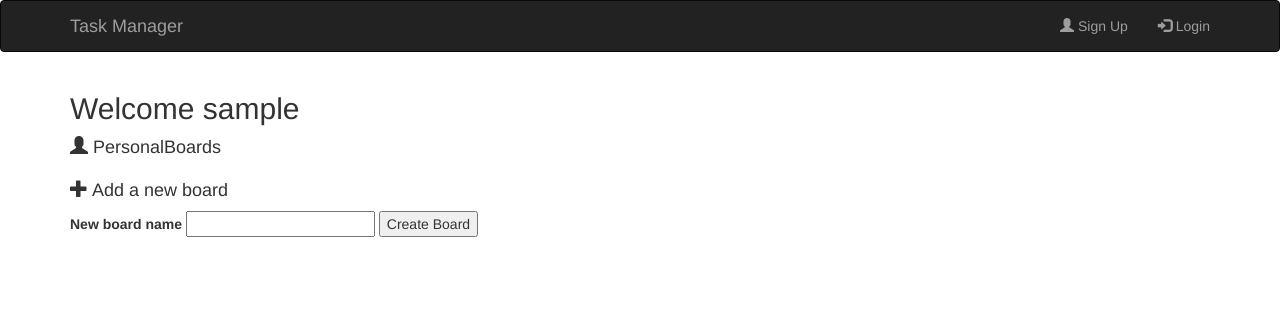
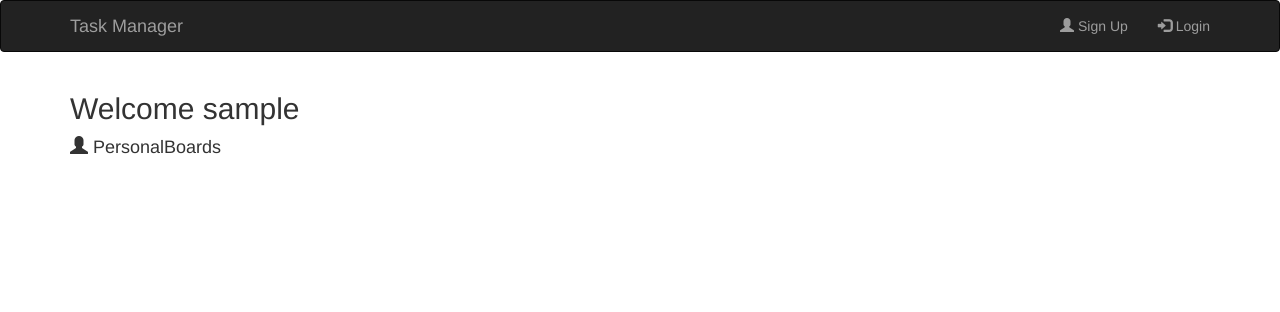
Before and after one commit to GioLop/task_manager, a Flask app: a page that uses task_manager/templates/boards.html in a window 1280 px wide. Shown: the top 312 px of the page. Run offline with Flask 2, Linux system fonts and the light colour scheme; the visitor is signed in with stand-in values (Sample User, id 1); data comes from the database, SQL or seed files in the repository; data that the repository does not hold is empty; some libraries are stand-ins or nearby versions.

Commit message:
Redefining models and routes

```diff
--- a/task_manager/forms.py
+++ b/task_manager/forms.py
@@ -31,11 +31,3 @@ class LoginForm(FlaskForm):
     password = PasswordField('Password', validators=[DataRequired()])
     remember = BooleanField('Remember Me')
     submit = SubmitField('Log In')
-
-class AddBoard(FlaskForm):
-    name = StringField('New board name', validators=[DataRequired()])
-    submit = SubmitField('Create Board')
-
-class AddList(FlaskForm):
-    name = StringField('Create new List', validators=[DataRequired()])
-    submit = SubmitField('Create List')
--- a/task_manager/routes.py
+++ b/task_manager/routes.py
@@ -1,7 +1,7 @@
 from flask import render_template, flash, redirect, url_for, request
 from flask_login  import login_user, current_user, logout_user, login_required
 from task_manager import app, db, bcrypt
-from task_manager.forms import RegistrationForm, LoginForm, AddBoard, AddList
+from task_manager.forms import RegistrationForm, LoginForm
 from task_manager.models import User, Board, List, Task
 
 @app.route('/')
@@ -12,74 +12,67 @@ def home():
     else:
         return render_template('home.html')
 
-@app.route('/register', methods=['GET', 'POST'])
+@app.route('/register')
 def register():
     form = RegistrationForm()
 
     if current_user.is_authenticated:
         return redirect(url_for('boards', username=current_user.username))
     else:
-        if form.validate_on_submit():
-            hashed_password = bcrypt.generate_password_hash(form.password.data).decode('utf-8')
-            user = User(username=form.username.data, email=form.email.data, password=hashed_password)
+        return render_template('register.html', title='Register', form=form)
 
-            db.session.add(user)
-            db.session.commit()
+@app.route('/register', methods=['POST'])
+def new_register():
+    form = RegistrationForm()
 
-            flash('Your account has been created! You are now able to log in', 'success')
+    if form.validate_on_submit():
+        hashed_password = bcrypt.generate_password_hash(form.password.data).decode('utf-8')
+        user = User(username=form.username.data, email=form.email.data, password=hashed_password)
 
-            return redirect(url_for('login'))
-        else:
-            return render_template('register.html', title='Register', form=form)
+        db.session.add(user)
+        db.session.commit()
 
-@app.route('/login', methods=['GET', 'POST'])
+        flash('Your account has been created! You are now able to log in', 'success')
+
+        return redirect(url_for('login'))
+    else:
+        return render_template('register.html', title='Register', form=form)
+
+@app.route('/login')
 def login():
     form = LoginForm()
 
     if current_user.is_authenticated:
         return redirect(url_for('boards', username=current_user.username))
     else:
-        if form.validate_on_submit():
-            user = User.query.filter_by(email=form.email.data).first()
+        return render_template('login.html', title='Login', form=form)
 
-            if user and bcrypt.check_password_hash(user.password, form.password.data):
-                login_user(user, remember=form.remember.data)
+@app.route('/login', methods=['POST'])
+def user_login():
+    form = LoginForm()
 
-                return redirect(url_for('boards', username=user.username))
-            else:
-                flash('Please check email and password!', 'danger')
-                return render_template('login.html', title='Login', form=form)
-        else:
-            return render_template('login.html', title='Login', form=form)
+    if form.validate_on_submit():
+        user = User.query.filter_by(email=form.email.data).first()
+
+        if user and bcrypt.check_password_hash(user.password, form.password.data):
+            login_user(user, remember=form.remember.data)
+
+            return redirect(url_for('boards', username=user.username))
+    else:
+        flash('Please check email and password!', 'danger')
+        return render_template('login.html', title='Login', form=form)
+
+@app.route('/logout')
+def logout():
+    logout_user()
+    return redirect(url_for('home'))
 
 @app.route('/account')
 @login_required
 def account():
     return render_template('account.html', current_user=current_user)
 
-@app.route('/logout')
-def logout():
-    logout_user()
-    return redirect(url_for('home'))
-
-@app.route('/<username>/boards', methods=['GET', 'POST'])
+@app.route('/<username>/boards')
 @login_required
 def boards(username):
-    form = AddBoard()
-
-    if request.method == 'POST' and form.validate_on_submit():
-        new_board = current_user.add_board(name=form.name.data)
-        return redirect(url_for('board', board_id=new_board.id))
-    else:
-        return render_template('boards.html', current_user=current_user, form=form)
-
-@app.route('/b/<int:board_id>', methods=['GET', 'POST'])
-@login_required
-def board(board_id):
-    form = AddList()
-    board = Board.query.filter_by(id=int(board_id)).first()
-
-    if request.method == 'POST' and form.validate_on_submit():
-        new_list = board.add_list(name=form.name.data)
-
-    return render_template('board.html', board=board, form=form)
+    return render_template('boards.html', current_user=current_user)
--- a/task_manager/templates/boards.html
+++ b/task_manager/templates/boards.html
@@ -7,29 +7,4 @@
         <span class="glyphicon glyphicon-user"></span>
         PersonalBoards
     </h4>
-    <div>
-        {% for board in current_user.boards%}
-        <div class="well">
-            <a href="{{ url_for('board', board_id=board.id) }}">
-                {{ board.name }}
-            </a>
-        </div>
-        {% endfor %}
-    </div>
-    <div>
-        <form method="POST" action="">
-            {{ form.hidden_tag() }}
-            <fieldset>
-                <h4>
-                    <span class="glyphicon glyphicon-plus"></span>
-                    Add a new board
-                </h4>
-                <div class="form-group">
-                    {{ form.name.label() }}
-                    {{ form.name }}
-                    {{ form.submit() }}
-                </div>
-            </fieldset>
-        </form>
-    </div>
 {% endblock %}
--- a/task_manager/templates/login.html
+++ b/task_manager/templates/login.html
@@ -7,11 +7,11 @@
        {{ form.hidden_tag() }}
         <fieldset>
             <h2>Login</h2>
-            <p>Log in to our task manager:</p>
+            <p>Log in our task manager:</p>
             <div class="form-group">
                 {{ form.email.label() }}
                 {% if form.email.errors %}
-                    {{ form.email(class='is-invalid') }}
+                    {{ form.email(class='form-control is-invalid') }}
                     {% for error in form.email.errors %}
                         <span>{{ error }}</span>
                     {% endfor %}
@@ -22,7 +22,7 @@
             <div class="form-group">
                 {{ form.password.label() }}
                 {% if form.password.errors %}
-                    {{ form.password(class='is-invalid') }}
+                    {{ form.password(class='form-control is-invalid') }}
                     {% for error in form.password.errors %}
                         <span>{{ error }}</span>
                     {% endfor %}
```
Also changed, not shown: task_manager/templates/register.html (+5 -5 lines).
